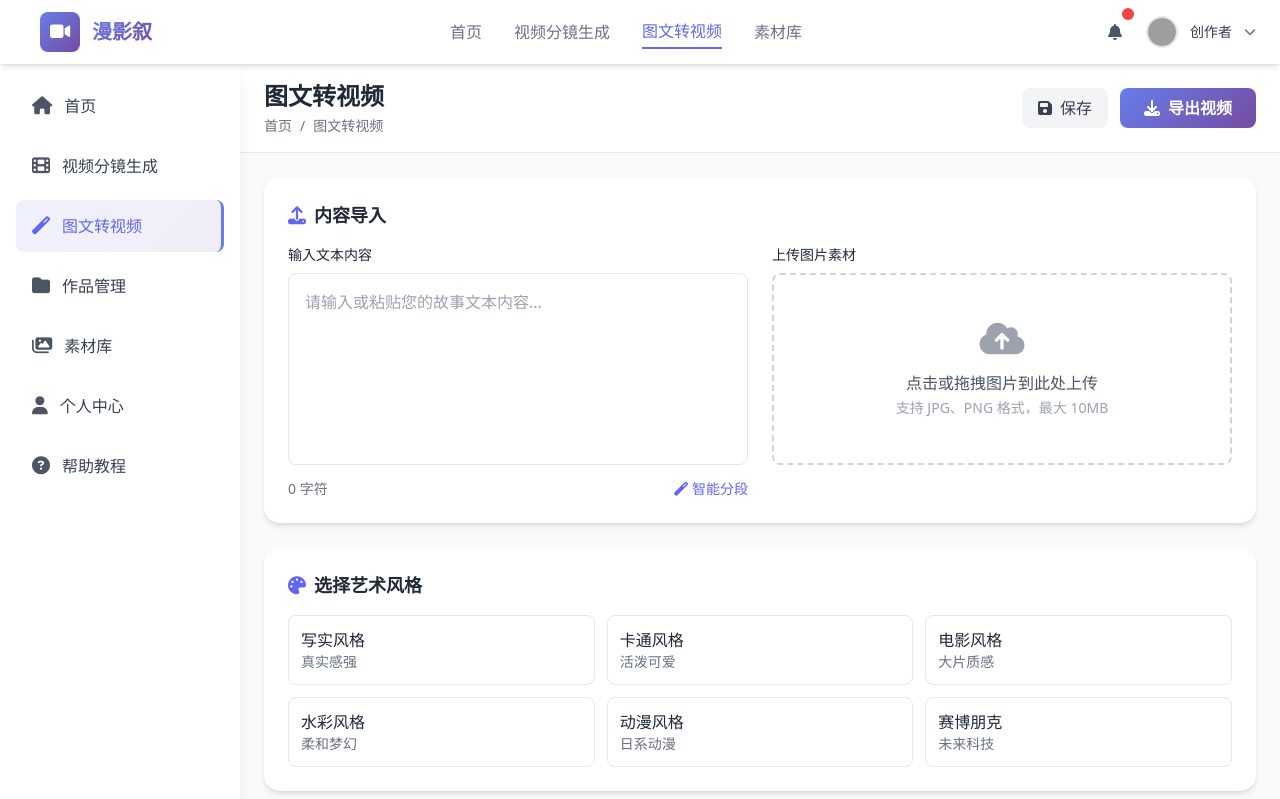
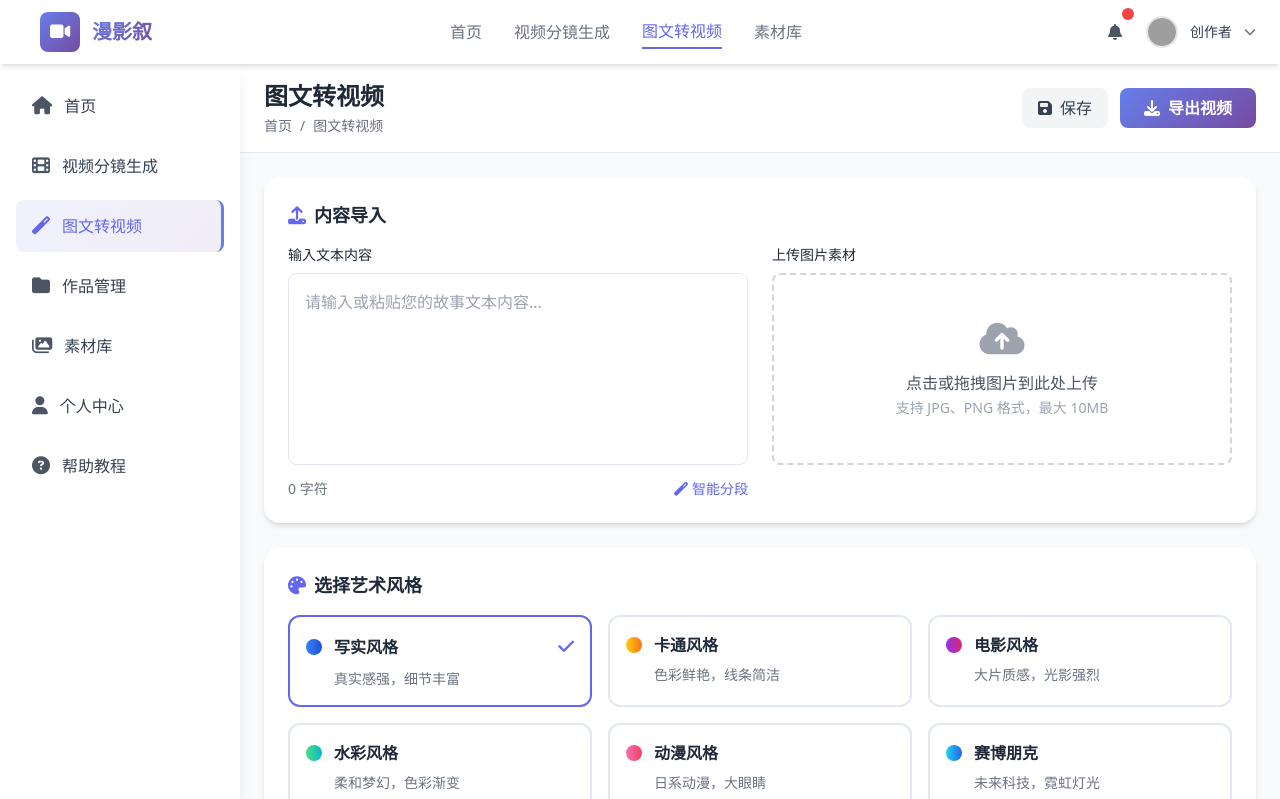
Before and after one commit to admin1668/guofuwuqiyiyon, a React (Vite) app: page /video-generation in a window 1280 px wide. Shown: the top 799 px of the page. Built offline with nearby package versions, Linux system fonts and the light colour scheme; grey boxes are pictures that could not be loaded.

Commit message:
Update index.tsx

```diff
--- a/src/pages/p-video_generation/index.tsx
+++ b/src/pages/p-video_generation/index.tsx
@@ -57,7 +57,7 @@ const VideoGenerationPage: React.FC = () => {
   const [loading, setLoading] = useState(false);
   const [generatedScenes, setGeneratedScenes] = useState<GeneratedScene[]>([]);
   const [previewVideoUrl, setPreviewVideoUrl] = useState('');
-  const [selectedStyle, setSelectedStyle] = useState('default');
+  const [selectedStyle, setSelectedStyle] = useState('realistic');
 
   // Refs
   const fileInputRef = useRef<HTMLInputElement>(null);
@@ -113,61 +113,135 @@ const VideoGenerationPage: React.FC = () => {
     }
   ];
 
-  // 艺术风格选项
+  // 艺术风格选项 - 增强版
   const styleOptions = [
-    { id: 'realistic', name: '写实风格', description: '真实感强' },
-    { id: 'cartoon', name: '卡通风格', description: '活泼可爱' },
-    { id: 'cinematic', name: '电影风格', description: '大片质感' },
-    { id: 'watercolor', name: '水彩风格', description: '柔和梦幻' },
-    { id: 'anime', name: '动漫风格', description: '日系动漫' },
-    { id: 'cyberpunk', name: '赛博朋克', description: '未来科技' }
+    {
+      id: 'realistic',
+      name: '写实风格',
+      description: '真实感强，细节丰富',
+      color: 'from-blue-500 to-blue-700'
+    },
+    {
+      id: 'cartoon',
+      name: '卡通风格',
+      description: '色彩鲜艳，线条简洁',
+      color: 'from-yellow-400 to-orange-500'
+    },
+    {
+      id: 'cinematic',
+      name: '电影风格',
+      description: '大片质感，光影强烈',
+      color: 'from-purple-600 to-pink-600'
+    },
+    {
+      id: 'watercolor',
+      name: '水彩风格',
+      description: '柔和梦幻，色彩渐变',
+      color: 'from-green-400 to-cyan-500'
+    },
+    {
+      id: 'anime',
+      name: '动漫风格',
+      description: '日系动漫，大眼睛',
+      color: 'from-pink-400 to-rose-500'
+    },
+    {
+      id: 'cyberpunk',
+      name: '赛博朋克',
+      description: '未来科技，霓虹灯光',
+      color: 'from-cyan-400 to-blue-600'
+    }
   ];
 
-  // 模拟AI生成视频场景
+  // 辅助函数：将文本分割为4个场景
+  const splitTextForScenes = (text: string): string[] => {
+    const words = text.split(/\s+/).filter(word => word.trim().length > 0);
+
+    if (words.length === 0) {
+      return ['开场内容', '发展内容', '高潮内容', '结尾内容'];
+    }
+
+    const segmentLength = Math.ceil(words.length / 4);
+    const segments = [];
+
+    for (let i = 0; i < 4; i++) {
+      const start = i * segmentLength;
+      const end = Math.min(start + segmentLength, words.length);
+      const segment = words.slice(start, end).join(' ');
+      segments.push(segment || `场景内容 ${i + 1}`);
+    }
+
+    return segments;
+  };
+
+  // 优化图片URL生成函数
+  const generateDynamicImageUrl = (text: string, style: string, sceneType: string, index: number): string => {
+    const baseSeed = encodeURIComponent(text.substring(0, 20) + style + sceneType + index);
+    const timestamp = Date.now();
+    return `https://picsum.photos/seed/${baseSeed}-${timestamp}/400/300`;
+  };
+
+  // 模拟AI生成视频场景 - 动态版
   const generateVideoScenes = async (text: string, style: string) => {
     // 模拟AI处理延迟
-    await new Promise(resolve => setTimeout(resolve, 2000));
+    await new Promise(resolve => setTimeout(resolve, 1500));
 
-    const styleName = styleOptions.find(s => s.id === style)?.name || style;
+    const styleInfo = styleOptions.find(s => s.id === style) || styleOptions[0];
+    const textSegments = splitTextForScenes(text);
 
-    return [
+    // 场景配置
+    const sceneConfigs = [
       {
         id: 1,
-        title: '开场场景',
-        description: `基于"${text.substring(0, 20)}${text.length > 20 ? '...' : ''}"的开场画面 - ${styleName}`,
-        image: 'https://s.coze.cn/image/RZgSDt-VzZA/',
-        duration: `${durationSetting}秒`,
+        title: '开场',
         camera: '全景镜头',
-        prompt: `${text}, ${styleName}, 电影感开场, 高质量`
+        type: 'opening'
       },
       {
         id: 2,
-        title: '发展场景',
-        description: `"${text.substring(0, 20)}${text.length > 20 ? '...' : ''}"的情节发展 - ${styleName}`,
-        image: 'https://s.coze.cn/image/RZgSDt-VzZA/',
-        duration: `${durationSetting}秒`,
+        title: '发展',
         camera: '中景镜头',
-        prompt: `${text}, ${styleName}, 情节发展, 动态构图`
+        type: 'development'
       },
       {
         id: 3,
-        title: '高潮场景',
-        description: `"${text.substring(0, 20)}${text.length > 20 ? '...' : ''}"的高潮部分 - ${styleName}`,
-        image: 'https://s.coze.cn/image/RZgSDt-VzZA/',
-        duration: `${durationSetting}秒`,
+        title: '高潮',
         camera: '特写镜头',
-        prompt: `${text}, ${styleName}, 高潮场景, 情感强烈`
+        type: 'climax'
       },
       {
         id: 4,
-        title: '结尾场景',
-        description: `"${text.substring(0, 20)}${text.length > 20 ? '...' : ''}"的完美收尾 - ${styleName}`,
-        image: 'https://s.coze.cn/image/RZgSDt-VzZA/',
-        duration: `${durationSetting}秒`,
+        title: '结尾',
         camera: '远景镜头',
-        prompt: `${text}, ${styleName}, 结尾场景, 意境深远`
+        type: 'ending'
       }
     ];
+
+    return sceneConfigs.map((config, index) => {
+      const segmentText = textSegments[index];
+      const previewText = segmentText.length > 15
+        ? `${segmentText.substring(0, 15)}...`
+        : segmentText;
+
+      // 生成动态图片URL
+      const imageUrl = generateDynamicImageUrl(text, style, config.type, index);
+
+      return {
+        id: config.id,
+        title: `${styleInfo.name}${config.title}`,
+        description: `"${previewText}"`,
+        image: imageUrl,
+        duration: `${durationSetting}秒`,
+        camera: config.camera,
+        prompt: `【${config.title}】${segmentText} | 风格:${styleInfo.name} | 镜头:${config.camera}`
+      };
+    });
+  };
+
+  // 图片错误处理函数
+  const handleImageError = (e: React.SyntheticEvent<HTMLImageElement, Event>, sceneId: number) => {
+    const target = e.target as HTMLImageElement;
+    target.src = `https://picsum.photos/seed/fallback-${sceneId}-${Date.now()}/400/300`;
   };
 
   // 修改生成预览函数
@@ -614,22 +688,27 @@ const VideoGenerationPage: React.FC = () => {
             <h2 className="text-lg font-semibold text-text-primary mb-4">
               <i className="fas fa-palette text-primary mr-2"></i>选择艺术风格
             </h2>
-            <div className="grid md:grid-cols-3 gap-3">
+            <div className="grid md:grid-cols-3 gap-4">
               {styleOptions.map((style) => (
                 <div
                   key={style.id}
                   onClick={() => handleStyleSelect(style.id)}
-                  className={`${styles.styleOption} ${selectedStyle === style.id ? styles.styleOptionSelected : ''} border border-border-light rounded-lg p-3 cursor-pointer`}
+                  className={`${styles.styleOption} ${
+                    selectedStyle === style.id ? styles.styleOptionSelected : ''
+                  } border-2 ${
+                    selectedStyle === style.id ? 'border-primary' : 'border-border-light'
+                  } rounded-xl p-4 cursor-pointer transition-all duration-200 hover:shadow-md`}
                 >
-                  <div className="flex items-center justify-between">
-                    <div>
-                      <h4 className="font-medium text-text-primary">{style.name}</h4>
-                      <p className="text-sm text-text-secondary">{style.description}</p>
+                  <div className="flex items-center justify-between mb-2">
+                    <div className="flex items-center space-x-3">
+                      <div className={`w-4 h-4 rounded-full bg-gradient-to-r ${style.color}`}></div>
+                      <h4 className="font-semibold text-text-primary">{style.name}</h4>
                     </div>
                     {selectedStyle === style.id && (
-                      <i className="fas fa-check text-primary"></i>
+                      <i className="fas fa-check text-primary text-lg"></i>
                     )}
                   </div>
+                  <p className="text-sm text-text-secondary pl-7">{style.description}</p>
                 </div>
               ))}
             </div>
@@ -685,24 +764,38 @@ const VideoGenerationPage: React.FC = () => {
 
             {/* 生成的场景展示 */}
             {generatedScenes.length > 0 && (
-              <div className="mt-6">
-                <h3 className="text-lg font-semibold text-text-primary mb-4">生成的场景 ({generatedScenes.length}个)</h3>
-                <div className="grid md:grid-cols-2 lg:grid-cols-4 gap-4">
+              <div className="mt-8">
+                <h3 className="text-xl font-bold text-text-primary mb-6 border-b pb-2">
+                  生成的视频场景 ({generatedScenes.length}个)
+                  <span className="text-sm font-normal text-primary ml-2">
+                    {styleOptions.find(s => s.id === selectedStyle)?.name}风格
+                  </span>
+                </h3>
+                <div className="grid md:grid-cols-2 lg:grid-cols-4 gap-6">
                   {generatedScenes.map((scene) => (
-                    <div key={scene.id} className="border border-border-light rounded-lg p-4 hover:shadow-md transition-shadow">
-                      <img
-                        src={scene.image}
-                        alt={scene.title}
-                        className="w-full h-32 object-cover rounded-lg mb-3"
-                      />
-                      <h4 className="font-semibold text-text-primary">{scene.title}</h4>
-                      <p className="text-sm text-text-secondary mb-2">{scene.description}</p>
-                      <div className="flex justify-between text-xs text-text-secondary">
-                        <span>时长: {scene.duration}</span>
-                        <span>镜头: {scene.camera}</span>
+                    <div
+                      key={scene.id}
+                      className="border-2 border-border-light rounded-xl p-4 hover:shadow-lg transition-all duration-300 bg-white"
+                    >
+                      <div className="relative group">
+                        <img
+                          src={scene.image}
+                          alt={scene.title}
+                          className="w-full h-40 object-cover rounded-lg mb-4 group-hover:scale-105 transition-transform duration-300"
+                          onError={(e) => handleImageError(e, scene.id)}
+                        />
+                        <div className="absolute top-2 right-2 bg-black bg-opacity-70 text-white text-xs px-2 py-1 rounded">
+                          {scene.duration}
+                        </div>
                       </div>
-                      <div className="mt-2 text-xs text-primary bg-blue-50 p-2 rounded">
-                        <strong>AI提示词:</strong> {scene.prompt}
+                      <h4 className="font-bold text-text-primary text-sm mb-2">{scene.title}</h4>
+                      <p className="text-xs text-text-secondary mb-3 line-clamp-2">{scene.description}</p>
+                      <div className="flex justify-between text-xs text-text-secondary mb-3">
+                        <span className="bg-gray-100 px-2 py-1 rounded">📷 {scene.camera}</span>
+                      </div>
+                      <div className="mt-2 text-xs text-primary bg-blue-50 p-2 rounded-lg border border-blue-100">
+                        <strong className="text-blue-700">AI提示词:</strong>
+                        <div className="mt-1 text-gray-700">{scene.prompt}</div>
                       </div>
                     </div>
                   ))}
```
